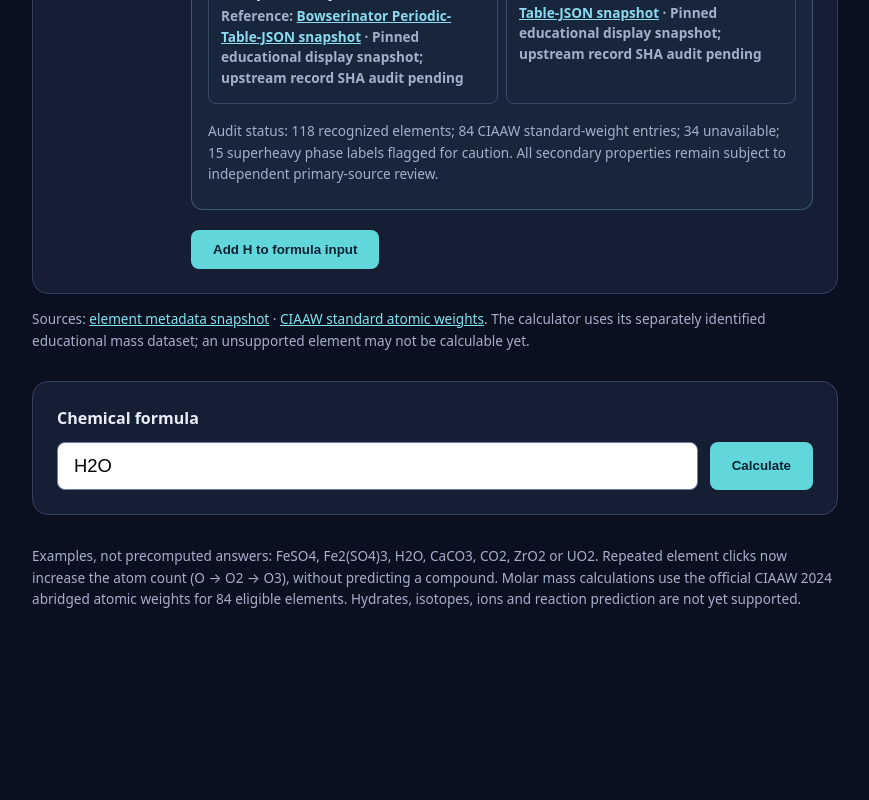
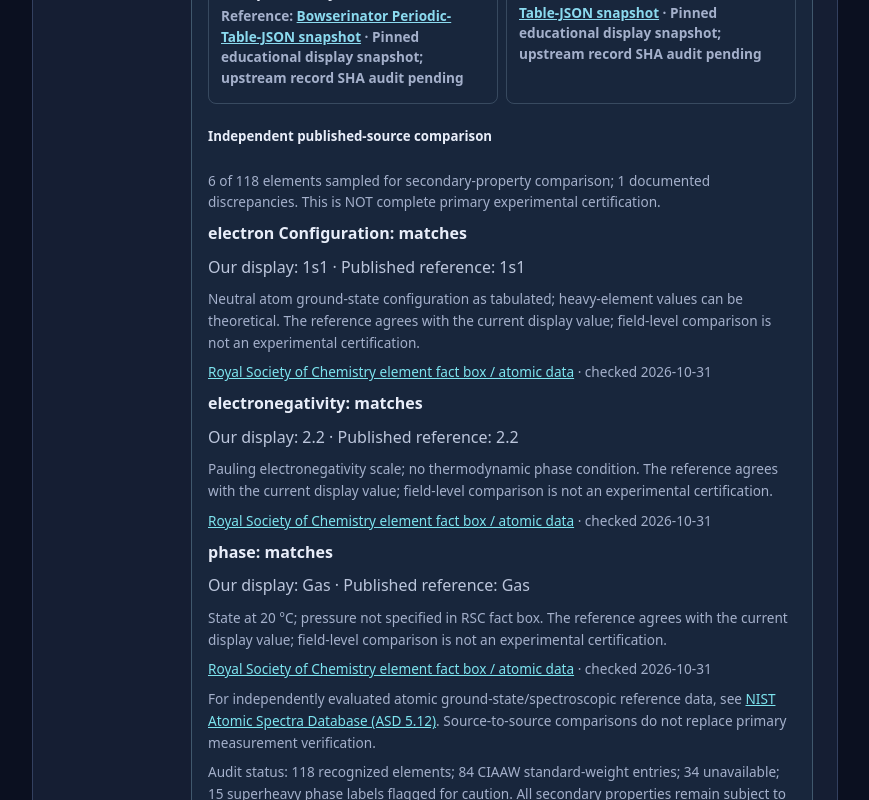
Before and after one commit to foxcyloxcy/periodic-table-calculator, a Next.js app: page /periodic-table-calculator/ in a window 1280 px wide. Shown: the part 3100-3900 px from the top of the page, without its empty margins (205-1074 px from the left). Before the commit the page ends 3784 px from the top, so only its background shows below. Built offline with nearby package versions, Linux system fonts and the light colour scheme.

Commit message:
feat: show transparent per-field reference matches and disagreements in element detail

```diff
--- a/src/components/PeriodicTable.tsx
+++ b/src/components/PeriodicTable.tsx
@@ -3,6 +3,7 @@
 import { useMemo, useState } from 'react';
 import { atomicWeightBySymbol } from '@/lib/chemistry/elements';
 import {auditElement,auditOverview,type PropertyEvidence} from '@/lib/chemistry/element-audit';
+import {independentReview,reviewProgress} from '@/lib/chemistry/independent-property-review';
 import { elementCategories, periodicElements, searchElements, type PeriodicElement, PERIODIC_TABLE_SOURCE, STANDARD_WEIGHT_REFERENCE } from '@/lib/chemistry/periodic-table';
 
 const categoryClass = (category: string) => {
@@ -24,6 +25,8 @@ export default function PeriodicTable({ onAppendSymbol }: {onAppendSymbol: (symb
   const [selected,setSelected]=useState<PeriodicElement>(periodicElements[0]);
   const evidence=useMemo(()=>auditElement(selected),[selected]);
   const overview=useMemo(()=>auditOverview(),[]);
+  const review=useMemo(()=>independentReview(selected.symbol),[selected]);
+  const progress=useMemo(()=>reviewProgress(),[]);
   const matches=useMemo(()=>new Set(searchElements(query,category).map(e=>e.atomicNumber)),[query,category]);
   return <section className="periodic-section" aria-label="Interactive periodic table">
     <div className="section-heading"><div><p className="eyebrow">ALL 118 RECOGNIZED ELEMENTS</p><h2>Explore the periodic table</h2><p>Select any element to inspect its properties. Selecting does not predict chemical reactions.</p></div></div>
@@ -64,6 +67,18 @@ export default function PeriodicTable({ onAppendSymbol }: {onAppendSymbol: (symb
               <dd className="hint">Reference: <a href={property.sourceUrl} target="_blank" rel="noreferrer">{property.sourceName}</a> · {property.sourceEdition}</dd>
             </div>)}
           </dl>
+          <section className="element-crosscheck" aria-label="Independent property comparison">
+            <h5>Independent published-source comparison</h5>
+            <p className="hint">{progress.reviewedElements} of {progress.totalElements} elements sampled for secondary-property comparison; {progress.conflicts} documented discrepancies. This is NOT complete primary experimental certification.</p>
+            {review ? <div className="review-list">{review.comparisons.map(item=><div className="review-row" key={item.field}>
+              <strong>{item.field.replaceAll(/([A-Z])/g,' $1')}: {item.status.replaceAll('_',' ')}</strong>
+              <p>Our display: {item.displayValue??'Not available'} · Published reference: {item.referenceValue??'Not available'}</p>
+              <p className="hint">{item.referenceCondition}. {item.note}</p>
+              <p className="hint"><a href={item.sourceUrl} target="_blank" rel="noreferrer">{item.source}</a> · checked {item.sourceRetrievedOn}</p>
+            </div>)}</div>
+            : <p className="hint">Not yet independently cross-checked. Existing secondary-source display values must not be treated as field-verified.</p>}
+            <p className="hint">For independently evaluated atomic ground-state/spectroscopic reference data, see <a href="https://www.nist.gov/pml/atomic-spectra-database" target="_blank" rel="noreferrer">NIST Atomic Spectra Database (ASD 5.12)</a>. Source-to-source comparisons do not replace primary measurement verification.</p>
+          </section>
           <p className="hint">Audit status: {overview.recognizedElements} recognized elements; {overview.authoritativeWeightEntries} CIAAW standard-weight entries; {overview.missingStandardWeights} unavailable; {overview.phasePredictionsFlagged} superheavy phase labels flagged for caution. All secondary properties remain subject to independent primary-source review.</p>
         </section>
         <button type="button" onClick={()=>onAppendSymbol(selected.symbol)}>Add {selected.symbol} to formula input</button>
```
